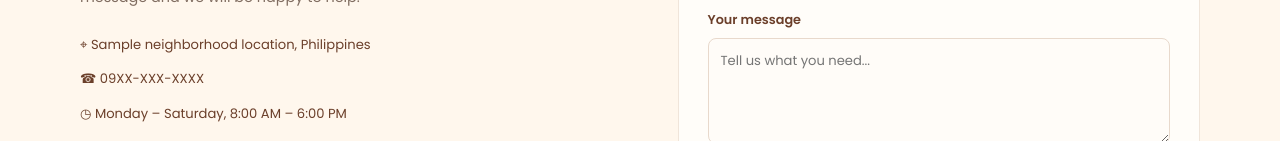
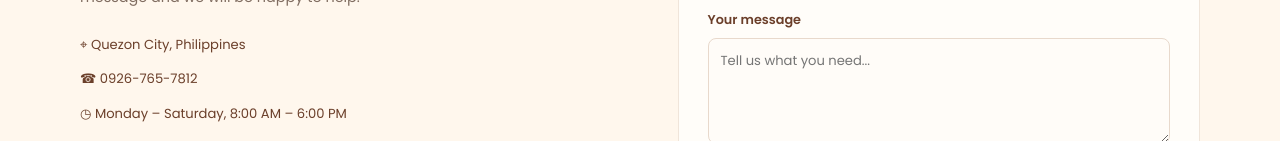
Before and after one commit to princess2834/Mejares-website, a plain HTML site: page index.html in a window 1280 px wide. Shown: the part 3003-3144 px from the top of the page. Drawn offline with Linux system fonts and the light colour scheme.

Commit message:
Update contact section details

```diff
--- a/index.html
+++ b/index.html
@@ -170,8 +170,8 @@
                     help.</p>
 
                 <div class="contact-details">
-                    <p>⌖ Sample neighborhood location, Philippines</p>
-                    <p>☎ 09XX-XXX-XXXX</p>
+                    <p>⌖ Quezon City, Philippines</p>
+                    <p>☎ 0926-765-7812</p>
                     <p>◷ Monday – Saturday, 8:00 AM – 6:00 PM</p>
                 </div>
             </div>
```
